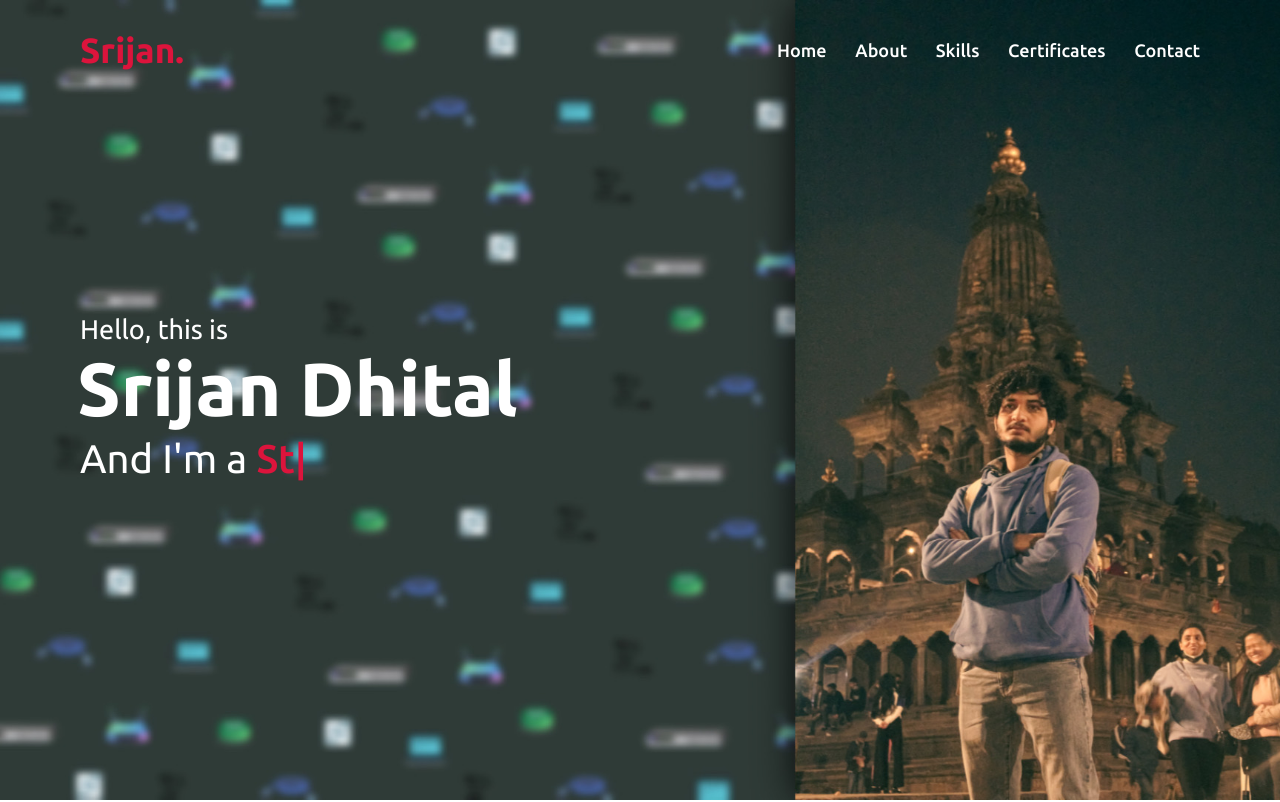
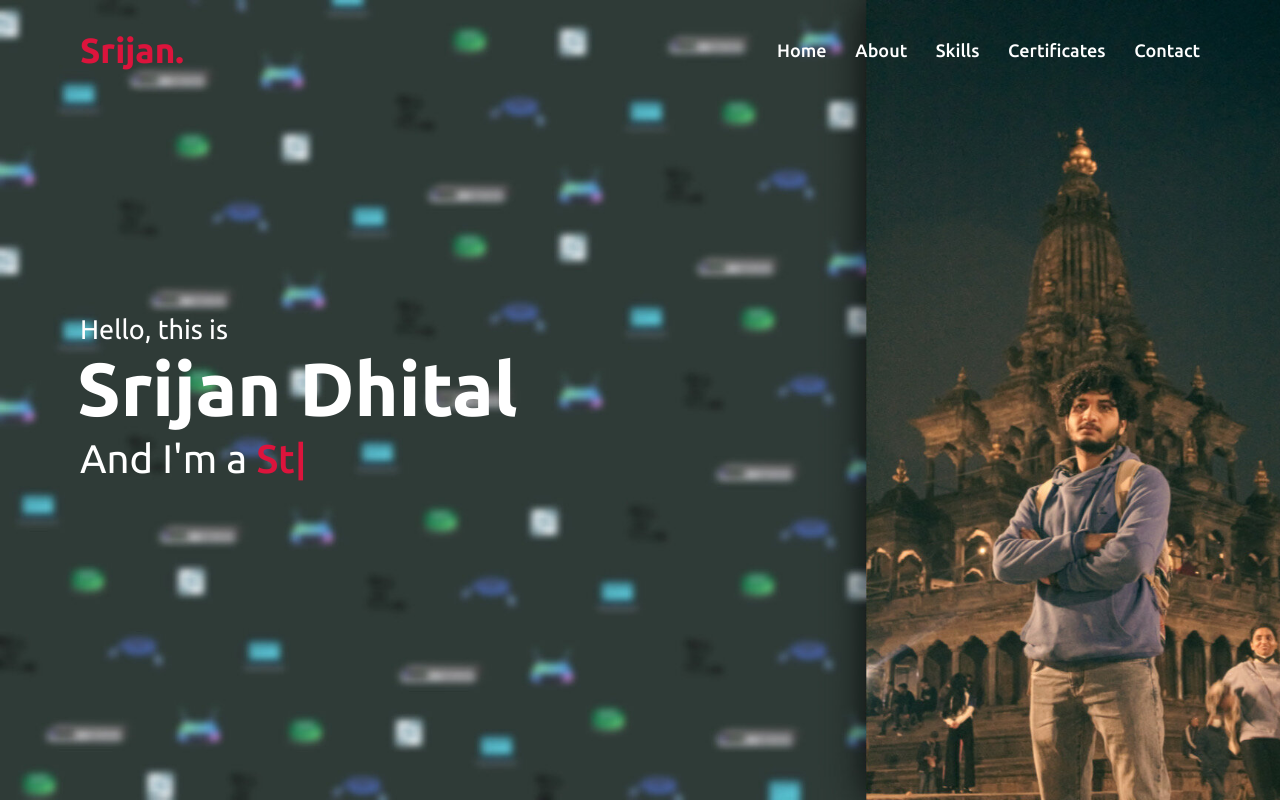
Before and after one commit to SrijanDhital/srijanPortfolio, a plain HTML site: page index.html in a window 1280 px wide. Shown: the top 802 px of the page. Drawn offline with nearby package versions, Linux system fonts and the light colour scheme.

Commit message:
cover image changed to jpg from JPEG

```diff
--- a/styles.css
+++ b/styles.css
@@ -165,7 +165,7 @@ section .title::after{
 /* home section styling */
 .home{
     display: flex;
-    background: url("images/myCover.JPEG") no-repeat center;
+    background: url("images/myCover.jpg");
     height: 100vh;
     color: #fff;
     min-height: 500px;
```
Also changed, not shown: images/myCover.JPEG (deleted), images/myCover.jpg (added).
